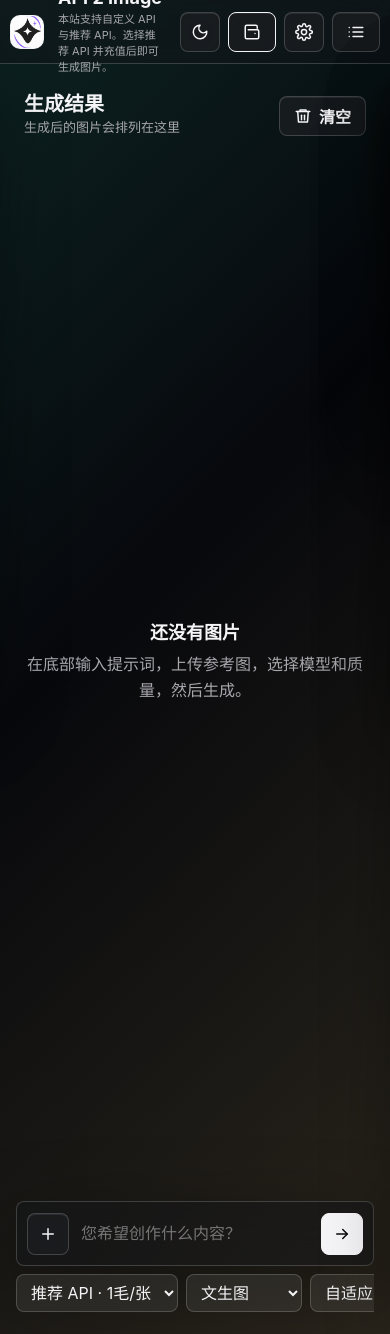
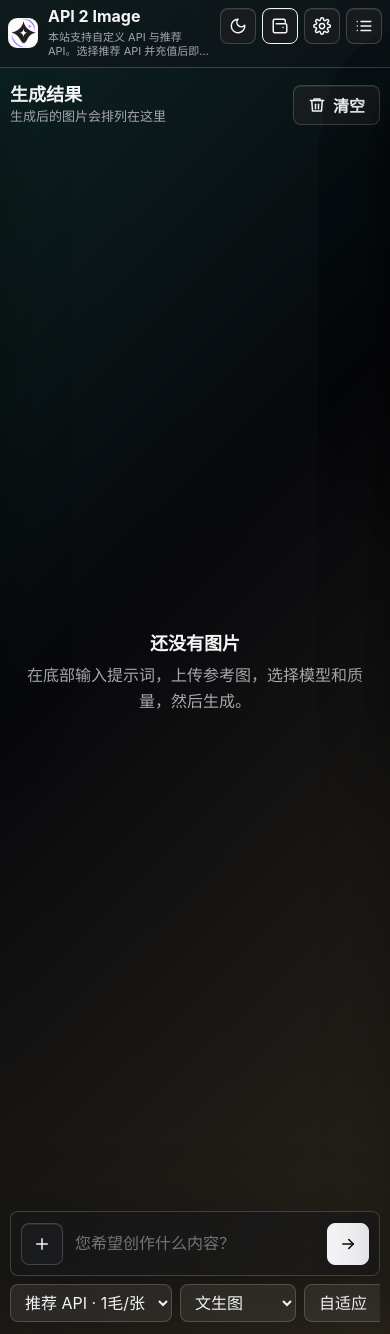
Before and after one commit to DongRos/API2Img, a PHP site: page / in a window 390 px wide. Run offline with PHP 8.4, Linux system fonts and the light colour scheme.

Commit message:
Improve mobile layout spacing

```diff
--- a/app.js
+++ b/app.js
@@ -1311,6 +1311,13 @@ function layoutResultMasonry() {
   const grid = $("#resultGrid");
   if (!grid || grid.classList.contains("empty")) return;
 
+  if (window.matchMedia("(max-width: 900px)").matches) {
+    $$(".image-card").forEach((card) => {
+      card.style.gridRowEnd = "";
+    });
+    return;
+  }
+
   const styles = getComputedStyle(grid);
   const rowHeight = parseFloat(styles.getPropertyValue("grid-auto-rows")) || 8;
   const rowGap = parseFloat(styles.getPropertyValue("row-gap")) || 0;
--- a/styles.css
+++ b/styles.css
@@ -1477,21 +1477,68 @@ button:disabled {
 }
 
 @media (max-width: 900px) {
+  .app {
+    grid-template-rows: auto minmax(0, 1fr);
+  }
+
   .topbar {
-    padding: 8px 10px;
+    align-items: flex-start;
+    gap: 8px;
+    padding: calc(8px + env(safe-area-inset-top)) 8px 8px;
+  }
+
+  .titlebar {
+    flex: 1 1 auto;
+    gap: 10px;
+    min-width: 0;
+  }
+
+  .brand-icon {
+    width: 30px;
+    height: 30px;
+    border-radius: 9px;
+  }
+
+  h1 {
+    font-size: 16px;
+    line-height: 1.1;
+  }
+
+  .titlebar p {
+    max-width: none;
+    font-size: 11px;
+    line-height: 1.32;
+    display: -webkit-box;
+    overflow: hidden;
+    -webkit-box-orient: vertical;
+    -webkit-line-clamp: 2;
+  }
+
+  .top-actions {
+    gap: 6px;
+    flex: 0 0 auto;
+  }
+
+  .icon-button {
+    width: 36px;
+    height: 36px;
+  }
+
+  .top-actions .pill-button {
+    width: 36px;
+    min-width: 36px;
+    min-height: 36px;
+    padding: 0;
   }
 
   .top-actions .pill-button span {
     display: none;
   }
 
-  .titlebar p {
-    max-width: 54vw;
-    font-size: 11px;
-  }
-
   .result-grid {
-    grid-template-columns: 1fr;
+    display: flex;
+    flex-direction: column;
+    gap: 10px;
   }
 
   .prompt-card {
@@ -1525,24 +1572,56 @@ button:disabled {
     padding-bottom: 120px;
   }
 
+  .composer {
+    bottom: calc(12px + env(safe-area-inset-bottom));
+    width: calc(100vw - 20px);
+  }
+
+  .gallery-shell {
+    padding: 12px 10px calc(128px + env(safe-area-inset-bottom));
+  }
+
+  .gallery-head {
+    margin-bottom: 10px;
+    gap: 10px;
+  }
+
+  .gallery-head h2 {
+    font-size: 18px;
+  }
+
+  .result-grid.empty {
+    min-height: calc(100vh - 260px);
+  }
+
+  .image-card {
+    max-width: 100%;
+  }
+
+  .card-actions button {
+    width: 30px;
+    height: 30px;
+  }
+
+  .settings-panel,
   .logs-panel,
   .code-admin-panel,
-  .stats-panel {
-    top: 68px;
+  .stats-panel,
+  .wallet-panel {
+    top: calc(84px + env(safe-area-inset-top));
     right: 8px;
     width: calc(100vw - 16px);
-    max-height: calc(100vh - 84px);
+    max-height: calc(100vh - 100px - env(safe-area-inset-top));
   }
 
   .wallet-panel {
-    top: 68px;
     right: auto;
     left: 8px;
     width: calc(100vw - 16px) !important;
-    max-height: calc(100vh - 84px);
     transform: translateX(calc(-100% - 24px));
   }
 
+  .settings-panel.open,
   .logs-panel.open,
   .code-admin-panel.open,
   .stats-panel.open,
```
